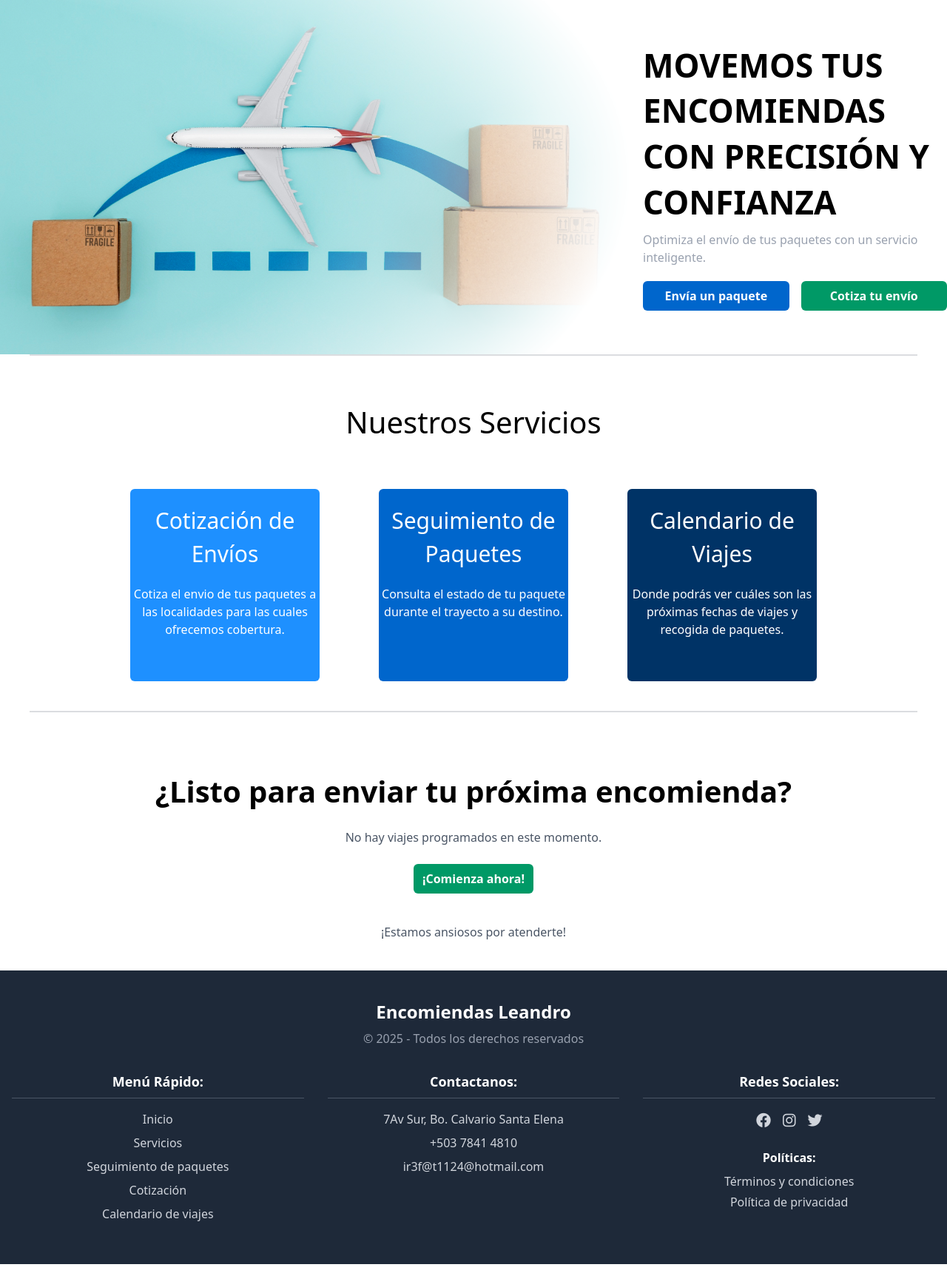
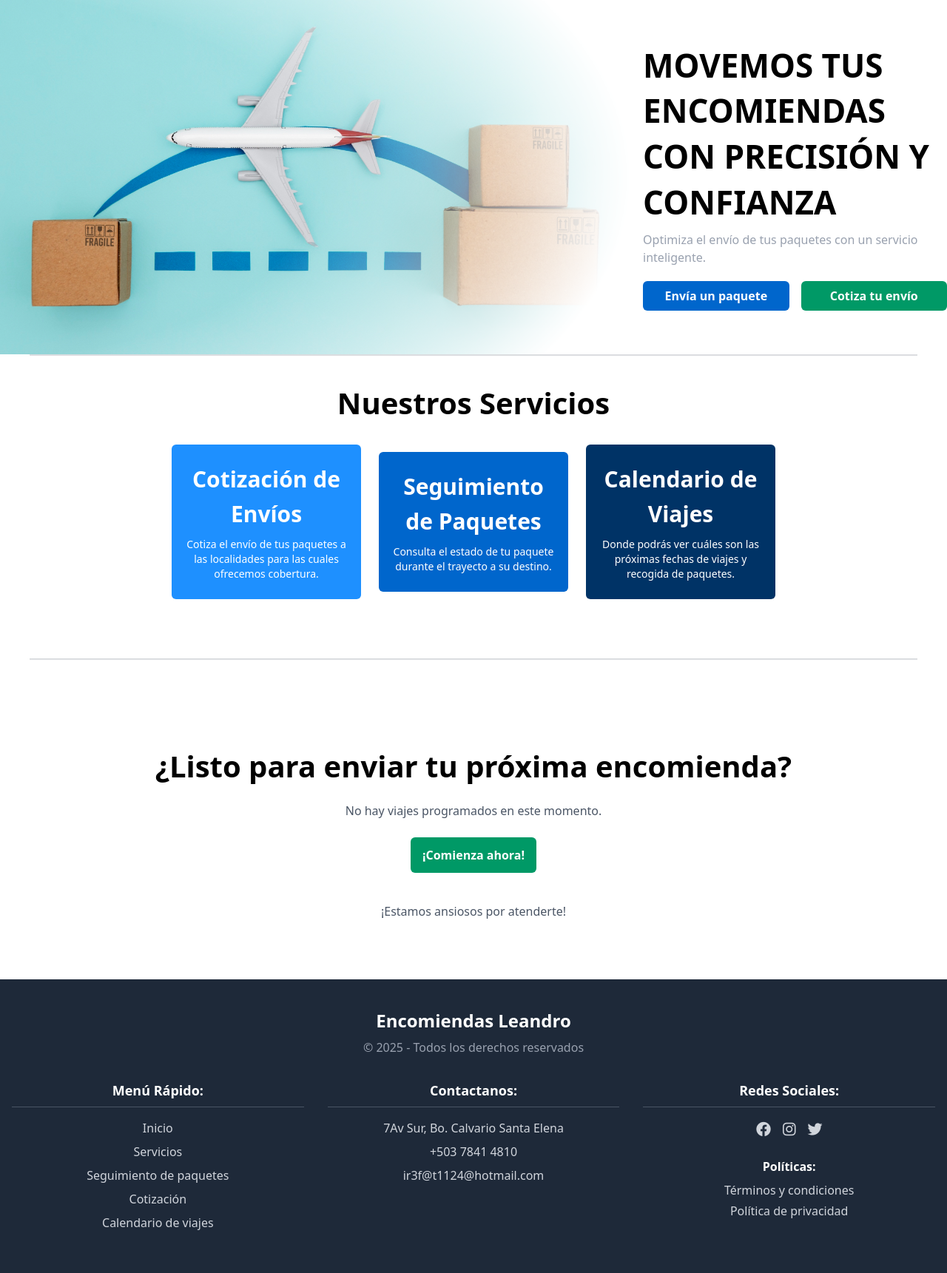
Before and after one commit to Daved-Main/encomiendas-leandro, a PHP site: page / in a window 1280 px wide. Shown: the part 465-2186 px from the top of the page at 74% size. Run offline with PHP 8.4, Linux system fonts and the light colour scheme; data that the repository does not hold is empty; some libraries are stand-ins or nearby versions.

Commit message:
Mejoras y funcionalidades

```diff
--- a/app/presentation/views/home.php
+++ b/app/presentation/views/home.php
@@ -5,7 +5,7 @@
     <meta name="viewport" content="width=device-width, initial-scale=1.0">
     <title>Inicio</title>
     <script src="https://cdn.jsdelivr.net/npm/@tailwindcss/browser@4"></script>
-    <link rel="stylesheet" href="/encomiedasLeandro/app/presentation/views/iu/style.css">
+    <link rel="stylesheet" href="app/presentation/views/iu/style.css">
     <link href="https://cdnjs.cloudflare.com/ajax/libs/font-awesome/6.0.0/css/all.min.css" rel="stylesheet">
 </head>
 <body>
@@ -48,35 +48,42 @@
 </div>
 
 
+    <div class="border-1 mx-10 border-gray-600/20"></div>
 
 
-    <div class="border-1 mx-10 border-gray-600/20"></div>
-    <div class="h-100 w-full text-center pt-15">
-        <h1 id="part-2">Nuestros Servicios</h1>
-        <div class="flex flex-row content-center place-self-center mt-15">
-            <div class="w-64 h-65 bg-[#1E90FF] rounded-md text-white mx-10">
-                <h2 class="py-5 px-5" id="cotizacion">Cotización de Envíos</h2>
-                <p>Cotiza el envio de tus paquetes a las localidades para las cuales ofrecemos cobertura.</p>
+<div class="w-full text-center pt-10 px-4">
+  <h1 id="part-2" class="text-2xl sm:text-3xl font-bold mb-8">Nuestros Servicios</h1>
+
+  <div class="flex flex-col sm:flex-row justify-center items-center gap-6">
+    <div class="w-64 h-auto bg-[#1E90FF] rounded-md text-white px-4 py-6">
+      <h2 class="text-lg font-semibold mb-2" id="cotizacion">Cotización de Envíos</h2>
+      <p class="text-sm">Cotiza el envío de tus paquetes a las localidades para las cuales ofrecemos cobertura.</p>
     </div>
-            <div class="w-64 bg-[#0066CC] rounded-md text-white mx-10">
-                <h2 class="py-5" id="paquetes">Seguimiento de Paquetes</h2>
-                <p>Consulta el estado de tu paquete durante el trayecto a su destino.</p>
+
+    <div class="w-64 h-auto bg-[#0066CC] rounded-md text-white px-4 py-6">
+      <h2 class="text-lg font-semibold mb-2" id="paquetes">Seguimiento de Paquetes</h2>
+      <p class="text-sm">Consulta el estado de tu paquete durante el trayecto a su destino.</p>
     </div>
-            <div class="w-64 bg-[#003366] rounded-md text-white mx-10">
-                <h2 id="viajes" class="py-5">Calendario de Viajes</h2>
-                <p>Donde podrás ver cuáles son las próximas fechas de viajes y recogida de paquetes.</p>
+
+    <div class="w-64 h-auto bg-[#003366] rounded-md text-white px-4 py-6">
+      <h2 class="text-lg font-semibold mb-2" id="viajes">Calendario de Viajes</h2>
+      <p class="text-sm">Donde podrás ver cuáles son las próximas fechas de viajes y recogida de paquetes.</p>
     </div>
   </div>
 </div>
+
+
     <div class="border-1 mx-10 my-20 border-gray-600/20"></div>
-    <div class="content-center text-center place-self-center">
 
-        <h1 id="part-3" class="text-2xl font-bold mb-6">¿Listo para enviar tu próxima encomienda?</h1>
+<div class="w-full text-center px-4 py-10">
+  <h1 id="part-3" class="text-2xl sm:text-3xl font-bold mb-6">
+    ¿Listo para enviar tu próxima encomienda?
+  </h1>
 
   <!-- Si existe un viaje cargado, mostramos la tarjeta azul -->
   <?php if (!is_null($proximo)): ?>
-    <div class="bg-[#007BFF] text-white rounded-lg mx-auto p-6 mb-8" style="max-width: 600px;">
-        <h2 class="text-xl font-semibold mb-3">
+    <div class="bg-[#007BFF] text-white rounded-lg mx-auto p-6 mb-8 w-full max-w-lg">
+      <h2 class="text-lg sm:text-xl font-semibold mb-3">
         Próximo viaje: <?= date('d/m/Y', strtotime($proximo['fecha_salida_actual'])) ?>
       </h2>
       <p class="mb-1">
@@ -101,10 +108,19 @@
     <p class="text-gray-600 mb-6">No hay viajes programados en este momento.</p>
   <?php endif; ?>
 
-        <!-- Botón verde de “¡Comienza ahora!” -->
-    <a href="index.php?route=agendaPaquete"><button type="submit" value="¡Comienza ahora!" class="bg-[#009966] p-2 px-3 mb-10 rounded-md text-white font-semibold transition duration-300 ease-in-out hover:-translate-y-1 hover:scale-105 hover:bg-green-800 cursor-pointer">¡Comienza ahora!</button></a>
+  <!-- Botón de acción -->
+  <a href="index.php?route=agendaPaquete">
+    <button type="submit"
+      class="bg-[#009966] p-3 px-4 mb-10 rounded-md text-white font-semibold transition duration-300 ease-in-out hover:-translate-y-1 hover:scale-105 hover:bg-green-800 cursor-pointer">
+      ¡Comienza ahora!
+    </button>
+  </a>
+
   <p class="text-gray-600">¡Estamos ansiosos por atenderte!</p>
 </div>
+
+    <!-- aca termita este bloque -->
+
 
     <?php if (!empty($_SESSION['errors'])): ?>
   <div id="flashOverlay"
@@ -117,6 +133,7 @@
           <?= $_SESSION['errors']['type']=='error' ? '¡Error!' : '¡Éxito!' ?>
         </h2>
       </div>
+
       <div class="px-6 py-4">
         <ul class="list-disc list-inside space-y-1 text-gray-700">
           <?php foreach ($_SESSION['errors']['messages'] ?? [] as $msg): ?>
@@ -124,6 +141,7 @@
           <?php endforeach; ?>
         </ul>
       </div>
+
       <div class="px-6 py-4 flex justify-end space-x-2 border-t">
         <?php if ($_SESSION['errors']['type'] == 'success'): ?>
           <a href="index.php?route=home"
```
Also changed, not shown: 1 other file. Lines whose indentation alone changed are shown as unchanged.
